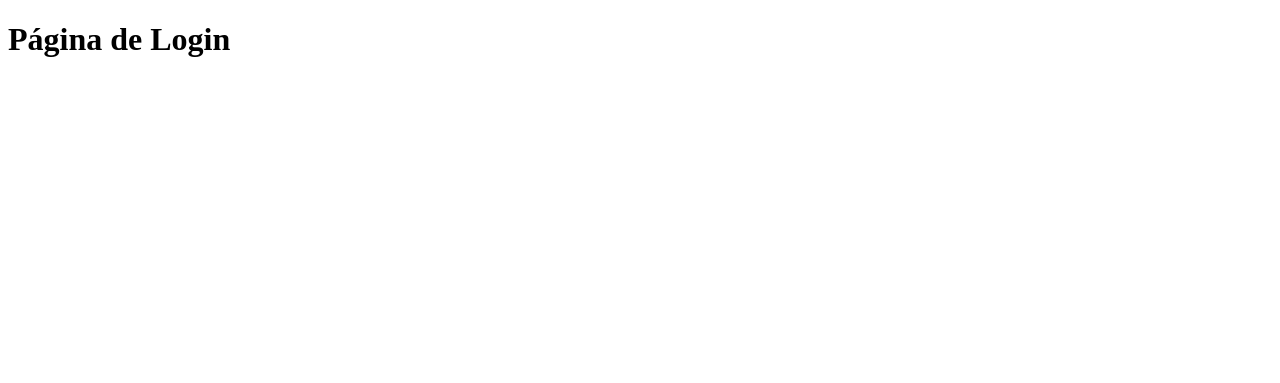
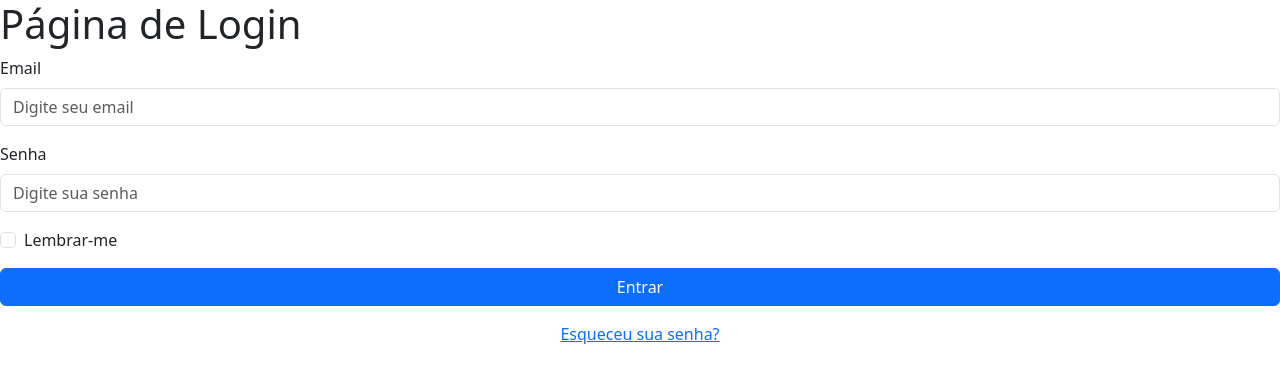
Before and after one commit to LuanaICAJ/Sistema-de-Agendamento, a Django app: page / in a window 1280 px wide. Shown: the top 383 px of the page. Run offline with Django 5.2, Linux system fonts and the light colour scheme.

Commit message:
Mensagem do commit

```diff
--- a/app/templates/index.html
+++ b/app/templates/index.html
@@ -1,14 +1,24 @@
 <!DOCTYPE html>
-<html>
+<html lang="pt-br">
 <head>
-    <meta charset="utf-8">
-    <meta name="viewport" content="width=device-width, initial-sacale=1">
-    <title>Login</title>
+    <meta charset="UTF-8">
+    <meta name="viewport" content="width=device-width, initial-scale=1.0">
+    <title>Página Inicial</title>
+      <link
+        href="https://cdn.jsdelivr.net/npm/bootstrap@5.3.0/dist/css/bootstrap.min.css"
+        rel="stylesheet"
+    >
+
 </head>
 
 <body>
+    <h1> Pagina Inicial </h1>
 
-    <h1>Página de Login</h1>
+    <a href="{% url 'agendar' %}"> <button type="button" class="btn btn-primary btn-lg btn-block"> Agendar</button></a>
 
+       <!-- Link para o Bootstrap JS -->
+    <script
+        src="https://cdn.jsdelivr.net/npm/bootstrap@5.3.0/dist/js/bootstrap.bundle.min.js">
+    </script>
 </body>
 </html>
--- /dev/null
+++ b/app/templates/login.html
@@ -0,0 +1,63 @@
+<!DOCTYPE html>
+<html lang="pt-br">
+<head>
+    <meta charset="UTF-8">
+    <meta name="viewport" content="width=device-width, initial-sacale=1.0">
+    <title>Login</title>
+    <link
+        href="https://cdn.jsdelivr.net/npm/bootstrap@5.3.0/dist/css/bootstrap.min.css"
+        rel="stylesheet"
+    >
+</head>
+
+<body>
+
+    <h1>Página de Login</h1>
+    <form>
+                <div class="mb-3">
+                    <label for="email" class="form-label">Email</label>
+                    <input
+                        type="email"
+                        class="form-control"
+                        id="email"
+                        placeholder="Digite seu email"
+                        required
+                    >
+                </div>
+                <div class="mb-3">
+                    <label for="password" class="form-label">Senha</label>
+                    <input
+                        type="password"
+                        class="form-control"
+                        id="password"
+                        placeholder="Digite sua senha"
+                        required
+                    >
+                </div>
+                <div class="mb-3 form-check">
+                    <input
+                        type="checkbox"
+                        class="form-check-input"
+                        id="rememberMe"
+                    >
+                    <label class="form-check-label" for="rememberMe">Lembrar-me</label>
+                </div>
+
+              <!-- botão para entrar-->
+                    <a href="{% url 'index' %}" type="submit" class="btn btn-primary w-100">Entrar</a>
+
+            </form>
+            <p class="text-center mt-3">
+                <a href="#">Esqueceu sua senha?</a>
+            </p>
+        </div>
+    </div>
+
+
+    <!-- Link para o Bootstrap JS -->
+    <script
+        src="https://cdn.jsdelivr.net/npm/bootstrap@5.3.0/dist/js/bootstrap.bundle.min.js">
+    </script>
+
+</body>
+</html>
--- a/app/views.py
+++ b/app/views.py
@@ -1,6 +1,13 @@
 from django.shortcuts import render
+from .models import login, index, agendar
+# Create your views here.
 
-# Create your views here.
+
+def login(request):
+    return render(request, 'login.html')
 
 def index(request):
     return render(request, 'index.html')
+
+def agendar(request):
+    return render(request, "agendar.html")
--- a/sistAgendamento/urls.py
+++ b/sistAgendamento/urls.py
@@ -16,9 +16,11 @@ Including another URLconf
 """
 from django.contrib import admin
 from django.urls import path
-from app.views import index
+from app.views import login, index, agendar
 
 urlpatterns = [
     path('admin/', admin.site.urls),
-    path('', index)
+    path('', login),
+    path('index/', index, name="index"),
+    path('agendar/', agendar, name="agendar"),
 ]
```
Also changed, not shown: app/models.py (+12 -0 lines), app/templates/agendar.html (added, +15 -0 lines).
